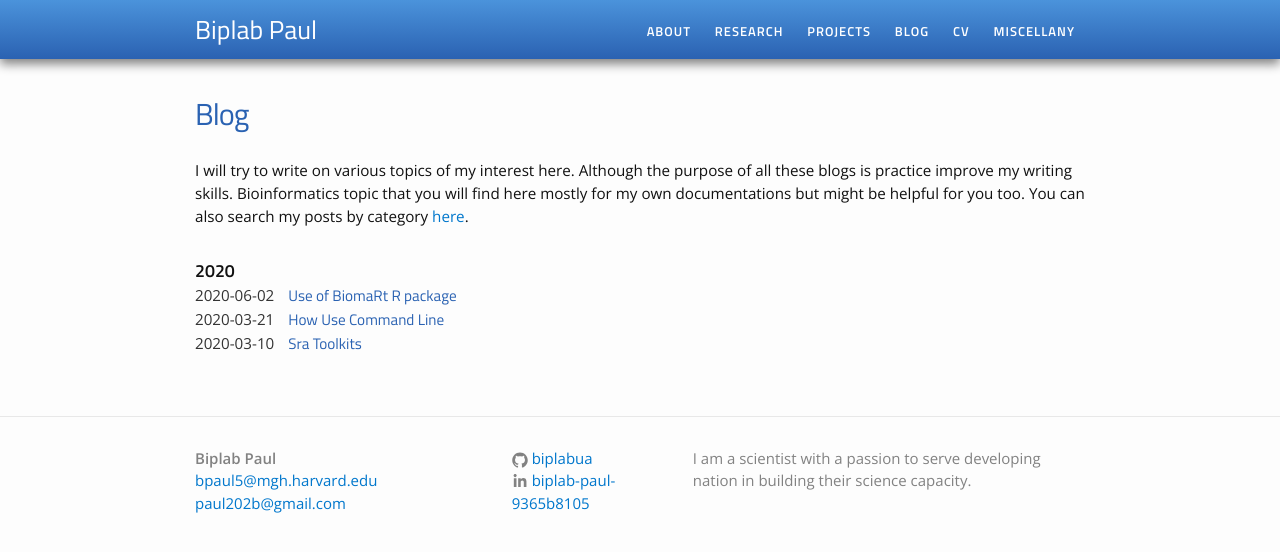
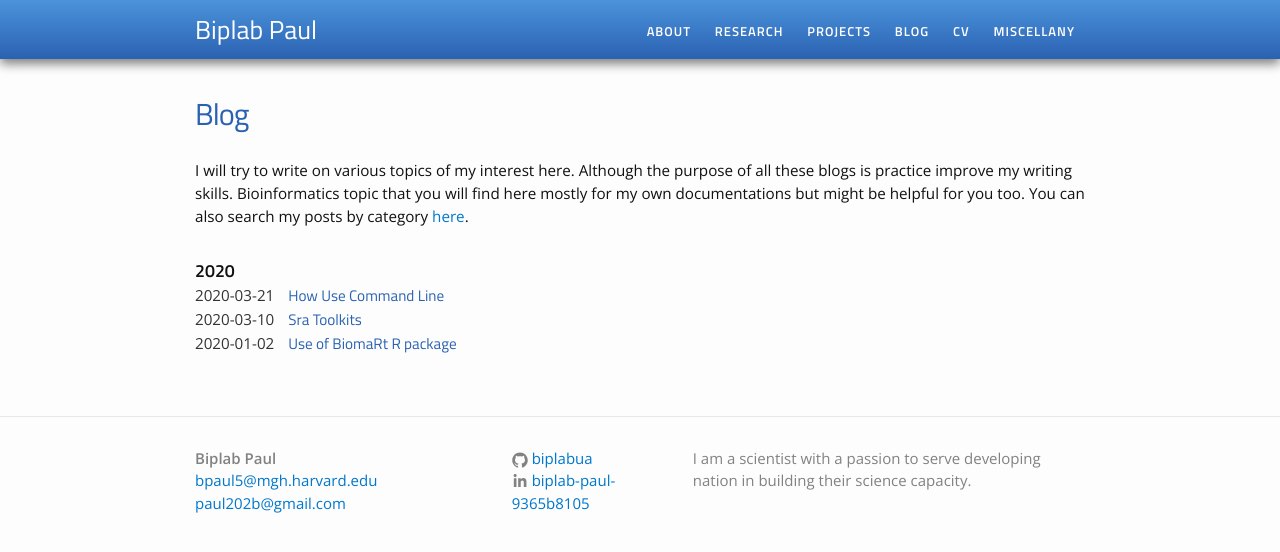
Before and after one commit to biplabua/biplabua.github.io, a Jekyll site: the page built from blog.md, in a window 1280 px wide. Shown: the top 552 px of the page. Built offline with Jekyll 4.4.1, drawn with Linux system fonts in a browser that asks for light colours.

Commit message:
Changed date

```diff
--- a/_posts/2018-01-10-post-1.markdown
+++ b/_posts/2018-01-10-post-1.markdown
@@ -1,7 +1,7 @@
 ---
 title: "Use of BiomaRt R package"
 author: "Biplab Paul"
-date: "2/6/2020"
+date: "02/01/2020"
 output: html_document
 ---
 
```
